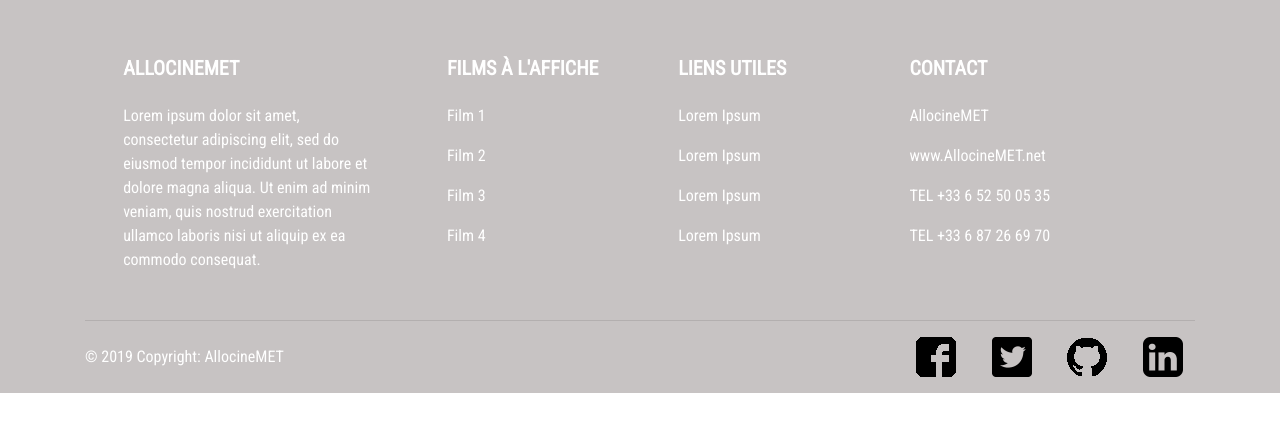
After one commit to jtonolo/allocinemet, a PHP site: page /footer.html in a window 1280 px wide. The commit adds this page. Shown: the top 432 px of the page. Run offline with PHP 8.4, Linux system fonts and the light colour scheme.

Commit message:
dernier commit avec footer

```diff
--- a/content.html
+++ b/content.html
@@ -30,7 +30,7 @@
 
   <div class="prout">
     <h1 class="text-uppercase animated fadeInLeft">Titre du film</h1>
-
+    <img class="ligne" src="img/ligne.png">
 </div>
 
     <!-- pour l'image du film -->
--- /dev/null
+++ b/css/footer.css
@@ -0,0 +1,38 @@
+* {
+  margin: 0;
+  padding: 0;
+  box-sizing: 0;
+}
+
+/*------------------------------
+----pour le footer------
+-------------------------------*/
+#footer {
+  background-color: #c7c3c3;
+  font-family: 'Roboto Condensed', sans-serif;
+}
+
+#footer a {
+  color: white;
+
+}
+
+
+/*----------------------------------
+----------media query----------------
+----------------------------------*/
+
+@media only screen and (max-width: 1199px) {
+
+}
+
+@media only screen and (max-width: 880px) {
+
+
+@media only screen and (max-width: 767px) {
+
+}
+
+@media only screen and (max-width: 576px) {
+
+  }
--- /dev/null
+++ b/footer.html
@@ -0,0 +1,157 @@
+<!DOCTYPE html>
+<html lang="fr">
+<head>
+    <meta charset="UTF-8">
+    <meta name="viewport" content="width=device-width, initial-scale=1.0">
+    <meta http-equiv="X-UA-Compatible" content="ie=edge">
+    <title>Footer</title>
+
+<!-- Bootstrap CSS -->
+    <link rel="stylesheet" href="https://stackpath.bootstrapcdn.com/bootstrap/4.3.1/css/bootstrap.min.css" integrity="sha384-ggOyR0iXCbMQv3Xipma34MD+dH/1fQ784/j6cY/iJTQUOhcWr7x9JvoRxT2MZw1T" crossorigin="anonymous">
+<!--Animate CSS -->
+    <link rel="stylesheet" href="https://cdnjs.cloudflare.com/ajax/libs/animate.css/3.7.0/animate.min.css">
+<!--  pour la police des titres  -->
+    <link href="https://fonts.googleapis.com/css?family=Poiret+One" rel="stylesheet">
+<!-- pour les autres textes -->
+<link href="https://fonts.googleapis.com/css?family=Roboto+Condensed" rel="stylesheet">
+<!--mon CSS -->
+    <link rel="stylesheet" href="css/footer.css">
+
+
+</head>
+
+<body>
+
+<footer id="footer" class="page-footer font-small text-white mdb-color pt-4">
+
+    <!-- Footer Links -->
+    <div class="container text-center text-md-left ">
+
+      <!-- Footer links -->
+      <div class="row text-center text-md-left mt-3 pb-3 mx-auto">
+
+        <!-- Grid column -->
+        <div class="col-md-3 col-lg-3 col-xl-3 mx-auto mt-3">
+          <h5 class=" text-uppercase mb-4  font-weight-bold text-white"><a href="index.html"> AllocineMET</a></h5>
+          <p>Lorem ipsum dolor sit amet, consectetur adipiscing elit, sed do eiusmod tempor incididunt ut labore et dolore magna aliqua. Ut enim ad minim veniam,
+            quis nostrud exercitation ullamco laboris nisi ut aliquip ex ea commodo consequat.</p>
+        </div>
+        <!-- Grid column -->
+
+        <hr class="w-100 clearfix d-md-none">
+
+        <!-- Grid column -->
+        <div class="col-md-2 col-lg-2 col-xl-2 mx-auto mt-3">
+          <h5 class="text-uppercase mb-4 font-weight-bold">Films à l'affiche</h5>
+          <p>
+            <a href="#">Film 1</a>
+          </p>
+          <p>
+            <a href="#">Film 2</a>
+          </p>
+          <p>
+            <a href="#">Film 3</a>
+          </p>
+          <p>
+            <a href="#">Film 4</a>
+          </p>
+        </div>
+        <!-- Grid column -->
+
+        <hr class="w-100 clearfix d-md-none">
+
+        <!-- Grid column -->
+        <div class="col-md-3 col-lg-2 col-xl-2 mx-auto mt-3">
+          <h5 class="text-uppercase mb-4 font-weight-bold">Liens utiles</h5>
+          <p>
+            <a href="https://simplon.co/">Lorem Ipsum</a>
+          </p>
+          <p>
+            <a href="https://simplon-charleville.fr/">Lorem Ipsum</a>
+          </p>
+          <p>
+            <a href="#!">Lorem Ipsum</a>
+          </p>
+          <p>
+            <a href="#">Lorem Ipsum</a>
+          </p>
+        </div>
+
+        <!-- Grid column -->
+        <hr class="w-100 clearfix d-md-none">
+
+        <!-- Grid column -->
+        <div class="col-md-4 col-lg-3 col-xl-3 mx-auto mt-3">
+          <h5 class="text-uppercase mb-4 font-weight-bold"><a href="contact.php">Contact</a></h5>
+          <p>
+            AllocineMET</p>
+          <p>
+            www.AllocineMET.net</p>
+          <p>
+             TEL +33 6 52 50 05 35</p>
+          <p>
+             TEL +33 6 87 26 69 70</p>
+        </div>
+        <!-- Grid column -->
+
+      </div>
+      <!-- Footer links -->
+
+      <hr class="hr-footer">
+
+      <!-- Grid row -->
+      <div class="row d-flex align-items-center">
+
+        <!-- Grid column -->
+        <div class="col-md-7 col-lg-8">
+
+          <!--Copyright-->
+      <p class="text-center text-md-left">© 2019 Copyright: AllocineMET
+
+          </p>
+
+        </div>
+        <!-- Grid column -->
+
+        <!-- Grid column -->
+        <div class="col-md-5 col-lg-4 ml-lg-0">
+
+          <!-- Social buttons -->
+          <div class="text-center text-md-right">
+            <ul class="list-unstyled list-inline">
+              <li class="list-inline-item">
+                <a class="btn-floating btn-sm rgba-white-slight mx-1" href="https://www.facebook.com/">
+                  <img src="img/facebook.png" title="facebook">
+                </a>
+              </li>
+              <li class="list-inline-item">
+                <a class="btn-floating btn-sm rgba-white-slight mx-1" href="https://twitter.com/">
+                  <img src="img/twitter.png" title="twitter">
+                </a>
+              </li>
+              <li class="list-inline-item">
+                <a class="btn-floating btn-sm rgba-white-slight mx-1" href="https://github.com/">
+                  <img src="img/github.png" title="github">
+                </a>
+              </li>
+              <li class="list-inline-item">
+                <a class="btn-floating btn-sm rgba-white-slight mx-1" href="https://fr.linkedin.com/">
+                  <img src="img/linkedin.png" title="linkedin">
+                </a>
+              </li>
+            </ul>
+          </div>
+
+        </div>
+        <!-- Grid column -->
+
+      </div>
+      <!-- Grid row -->
+
+    </div>
+    <!-- Footer Links -->
+
+  </footer>
+
+  </body>
+  </html>
```
Also changed, not shown: css/style_pages_cont_real_act.css (+17 -9 lines), img/facebook.png (added), img/github.png (added), img/ligne.png (added), img/ligne_d.png (added), img/ligne_g.png (added), img/linkedin.png (added), img/twitter.png (added).
